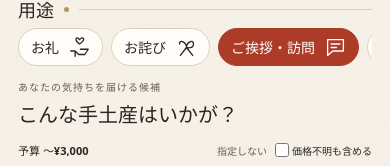
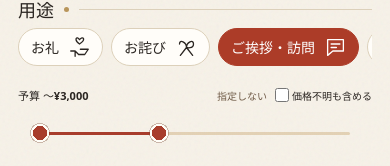
Before and after one commit to Fukuoka-desu/temiyage, a React (Vite) app: page / in a window 390 px wide. Shown: the part 206-372 px from the top of the page. Built offline with nearby package versions, Linux system fonts and the light colour scheme.

Commit message:
結果一覧の上の見出し「あなたの気持ちを届ける候補／こんな手土産はいかが？」を外す

```diff
--- a/scripts/test.mjs
+++ b/scripts/test.mjs
@@ -95,6 +95,7 @@ try {
   await import("../tests/range.test.mjs");
   await import("../tests/image.test.mjs");
   await import("../tests/filter-accessibility.test.mjs");
+  await import("../tests/results-heading.test.mjs");
 } finally {
   rmSync(out, { recursive: true, force: true });
 }
--- a/src/App.tsx
+++ b/src/App.tsx
@@ -575,12 +575,6 @@ function App() {
             ref={resultRef}
             aria-label="手土産の候補"
           >
-            <div className="results-heading">
-              <div>
-                <p className="eyebrow">あなたの気持ちを届ける候補</p>
-                <h2>こんな手土産はいかが？</h2>
-              </div>
-            </div>
             <BudgetRange conditions={c} onChange={setC} />
             <div className="filter-box">
               <label className="search-label" htmlFor="search">
--- a/src/styles.css
+++ b/src/styles.css
@@ -286,19 +286,6 @@ main,
   text-align: center;
   font-size: 11px;
   margin-top: 12px;
-}
-.results-heading {
-  margin: 0 0 15px;
-  display: flex;
-}
-.eyebrow {
-  font-size: 10px;
-  color: var(--muted);
-  letter-spacing: 0.1em;
-  margin-bottom: 5px;
-}
-.results-heading h2 {
-  font-size: 22px;
 }
 input:not([type="checkbox"]):not([type="range"]),
 select {
@@ -1031,12 +1018,6 @@ input[type="checkbox"] {
   .selected-conditions {
     display: none;
   }
-  .results-heading {
-    margin-bottom: 6px;
-  }
-  .results-heading h2 {
-    font-size: 20px;
-  }
   .card-grid {
     grid-template-columns: minmax(0, 1fr);
     gap: 22px;
```
Also changed, not shown: 1 other file (tests, documents, lock files or other folders).
